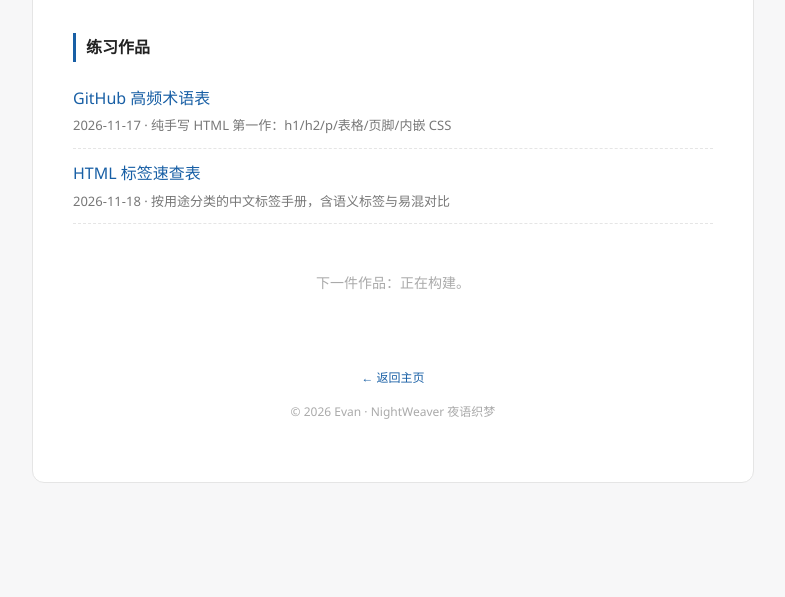
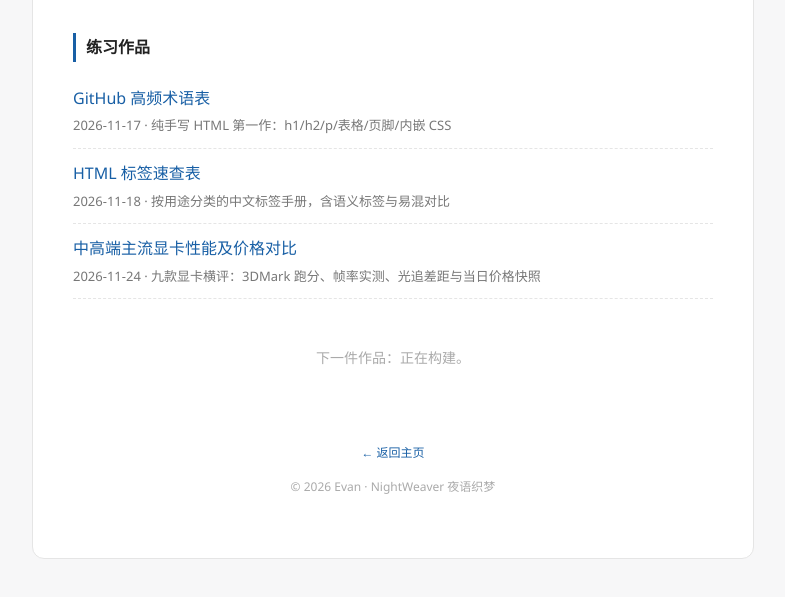
Before and after one commit to EvanNightweaver/my-site, a plain HTML site: page practice.html in a window 1280 px wide. Shown: the part 177-774 px from the top of the page, without its empty margins (247-1032 px from the left). Drawn offline with Linux system fonts and the light colour scheme.

Commit message:
Add gpu-comparison link to practice page

```diff
--- a/practice.html
+++ b/practice.html
@@ -66,7 +66,10 @@
           <a href="html-cheatsheet.html">HTML 标签速查表</a>
           <p class="desc">2026-11-18 · 按用途分类的中文标签手册，含语义标签与易混对比</p>
         </li>
-
+        <li>
+          <a href="gpu-comparison.html">中高端主流显卡性能及价格对比</a>
+          <p class="desc">2026-11-24 · 九款显卡横评：3DMark 跑分、帧率实测、光追差距与当日价格快照</p>
+        </li>
       </ul>
       <p class="empty">下一件作品：正在构建。</p>
     </section>
```
